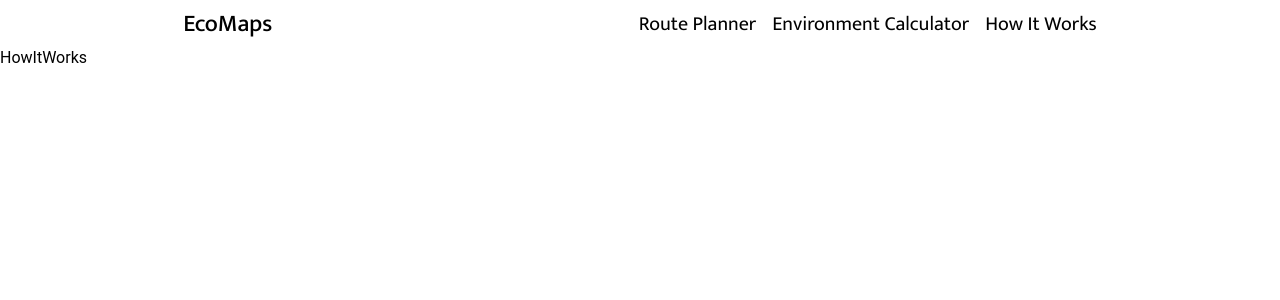
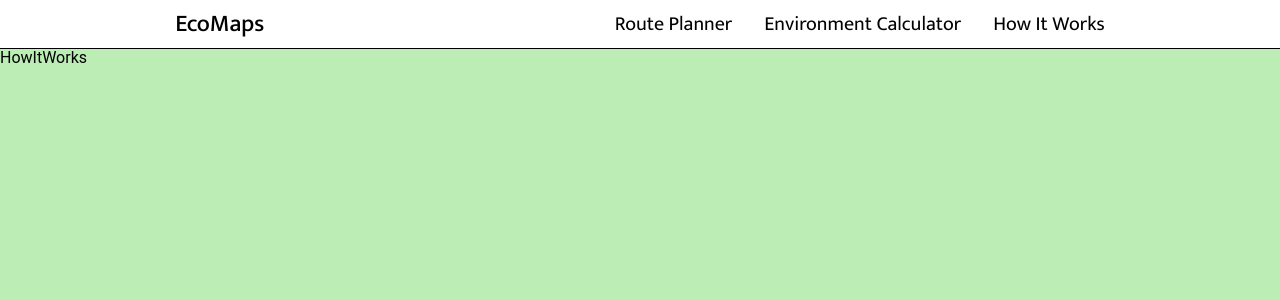
Before and after one commit to RMcCurdy/CalgaryHacks2022, a React (Create React App) app in the folder reactapp/: page /howitworks in a window 1280 px wide. Shown: the top 300 px of the page. Built offline with nearby package versions, Linux system fonts and the light colour scheme.

Commit message:
Updating pages and routes

```diff
--- a/reactapp/src/App.js
+++ b/reactapp/src/App.js
@@ -3,7 +3,7 @@ import AppState from './context/AppState';
 
 // Components
 import Navbar from './Navbar';
-import Maps from './maps/Maps';
+import RoutePlanner from './components/routePlanner/RoutePlanner';
 import EnvCalculator from './components/calc/EnvCalculator';
 import HowItWorks from './components/howitworks/HowItWorks';
 
@@ -15,11 +15,15 @@ function App() {
         <AppState>
             <Router>
                 <Navbar />
-                <Routes>
-                    <Route path='/' exact element={<Maps />} />
-                    <Route path='/envcalc' exact element={<EnvCalculator />} />
-                    <Route path='/howitworks' exact element={<HowItWorks />} />
-                </Routes>
+                {/* This div is needed to add a height to the fixed Navbar above */}
+                <div style={{ height: '48px' }} />
+                <div id='page-container'>
+                    <Routes>
+                        <Route path='/' exact element={<RoutePlanner />} />
+                        <Route path='/envcalc' exact element={<EnvCalculator />} />
+                        <Route path='/howitworks' exact element={<HowItWorks />} />
+                    </Routes>
+                </div>
             </Router>
         </AppState>
     );
--- a/reactapp/src/Navbar.js
+++ b/reactapp/src/Navbar.js
@@ -7,22 +7,25 @@ const Navbar = () => {
         navigate(route);
     };
     return (
-        <div style={{ display: 'flex', justifyContent: 'space-around', alignItems: 'center', minHeight: '48px' }}>
+        <div className='navbar-container'>
             <div style={{ fontFamily: 'Mukta-M', fontSize: '1.5rem' }}>EcoMaps</div>
-            <div style={{ display: 'flex', gap: '1rem', fontFamily: 'Mukta', fontSize: '1.25rem' }}>
+            <div style={{ display: 'flex', gap: '2rem', fontFamily: 'Mukta', fontSize: '1.25rem' }}>
                 <div
+                    className='navbar-link'
                     onClick={() => {
                         handleNavbarClick('/');
                     }}>
                     Route Planner
                 </div>
                 <div
+                    className='navbar-link'
                     onClick={() => {
                         handleNavbarClick('/envcalc');
                     }}>
                     Environment Calculator
                 </div>
                 <div
+                    className='navbar-link'
                     onClick={() => {
                         handleNavbarClick('/howitworks');
                     }}>
--- a/reactapp/src/components/calc/EnvCalculator.js
+++ b/reactapp/src/components/calc/EnvCalculator.js
@@ -1,7 +1,7 @@
 import React from 'react';
 
 const EnvCalculator = () => {
-    return <div>EnvCalculator</div>;
+    return <div style={{ backgroundColor: 'var(--background-green)', minHeight: '100vh' }}>EnvCalculator</div>;
 };
 
 export default EnvCalculator;
--- a/reactapp/src/components/howitworks/HowItWorks.js
+++ b/reactapp/src/components/howitworks/HowItWorks.js
@@ -1,7 +1,7 @@
 import React from 'react';
 
 const HowItWorks = () => {
-    return <div>HowItWorks</div>;
+    return <div style={{ backgroundColor: 'var(--background-green)', minHeight: '100vh' }}>HowItWorks</div>;
 };
 
 export default HowItWorks;
--- /dev/null
+++ b/reactapp/src/components/routePlanner/RoutePlanner.js
@@ -0,0 +1,7 @@
+import React from 'react';
+
+const RoutePlanner = () => {
+    return <div style={{ backgroundColor: 'var(--background-green)', minHeight: '100vh' }}>RoutePlanner</div>;
+};
+
+export default RoutePlanner;
--- a/reactapp/src/styles.css
+++ b/reactapp/src/styles.css
@@ -10,6 +10,15 @@ body {
 
 body {
     min-height: 100%;
+}
+
+#page-container {
+    position: relative;
+    min-height: 100vh;
+}
+
+:root {
+    --background-green: rgb(187, 237, 181);
 }
 
 /* Fonts */
@@ -29,3 +38,21 @@ body {
     font-family: 'Mukta';
     src: url('./fonts/Mukta-Regular.ttf') format('truetype');
 }
+
+.navbar-link:hover {
+    cursor: pointer;
+}
+
+.navbar-container {
+    display: flex;
+    justify-content: space-around;
+    align-items: center;
+    position: fixed;
+    z-index: 2;
+    top: 0%;
+    left: 0%;
+    width: 100vw;
+    height: 48px;
+    background-color: #fff;
+    border-bottom: 1px solid black;
+}
```
Also changed, not shown: reactapp/src/components/routes/Routes.js (deleted, +0 -26 lines).
